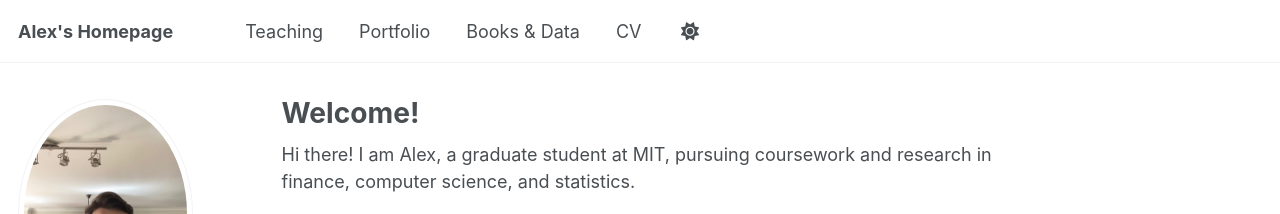
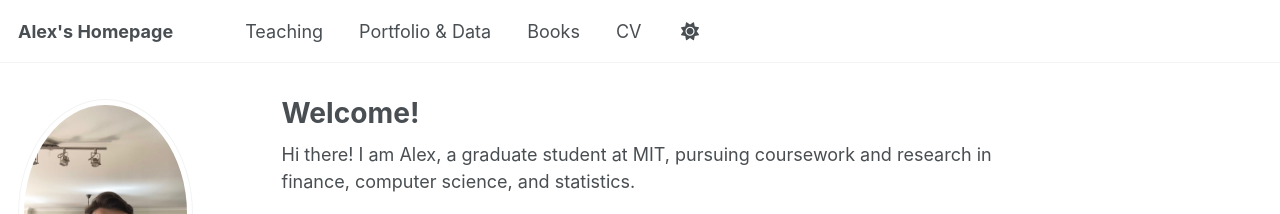
Before and after one commit to AlexandrCarr/AlexandrCarr.github.io, a Jekyll site: the page built from _pages/about.md, in a window 1280 px wide. Shown: the top 214 px of the page. Built offline with Jekyll 4.4.1, drawn with Linux system fonts in a browser that asks for light colours.

```diff
--- a/_data/navigation.yml
+++ b/_data/navigation.yml
@@ -17,10 +17,10 @@ main:
   - title: "Teaching"
     url: /teaching/
 
-  - title: "Portfolio"
+  - title: "Portfolio & Data"
     url: /portfolio/
 
-  - title: "Books & Data"
+  - title: "Books"
     url: /year-archive/
 
   - title: "CV"
```
